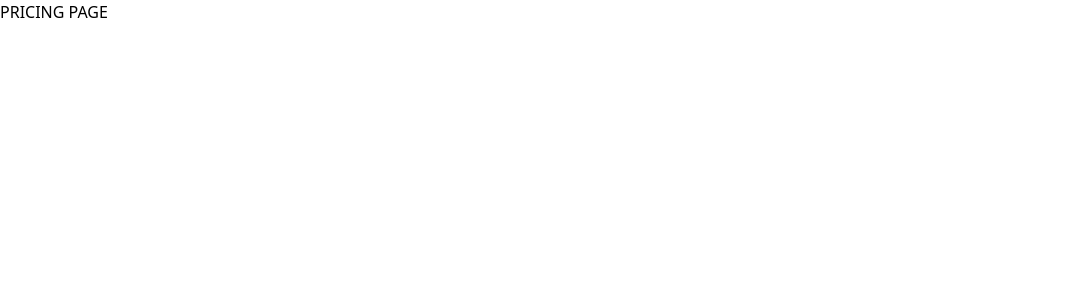
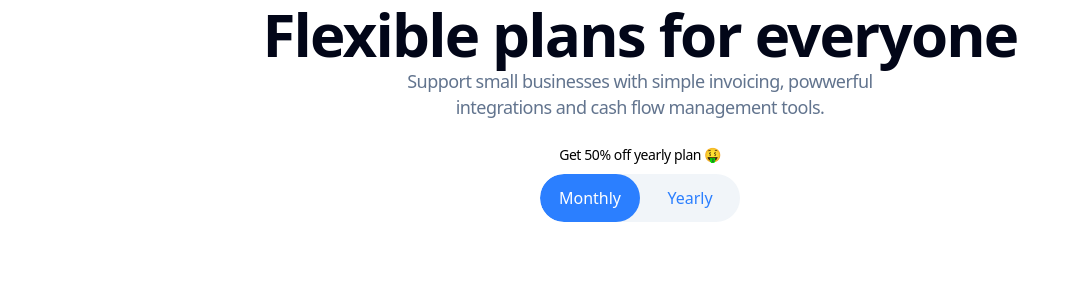
Before and after one commit to Johnedorhe/zeepay-replica, a React (Vite) app: page /zeepay-replica/pricing in a window 1280 px wide. Shown: the top 300 px of the page, without its empty margins (0-1079 px from the left). Built offline with nearby package versions, Linux system fonts and the light colour scheme.

Commit message:
First commit for the pricing page

```diff
--- a/src/App.jsx
+++ b/src/App.jsx
@@ -21,7 +21,9 @@ const showNavFooter = !noNavFooterRoutes.includes(location.pathname);
       <main>
         <Outlet />
       </main>
+      <footer className="text-center">
       {showNavFooter && <Footer />}
+      </footer>
   </div>
   )
 }
--- a/src/pages/homepage.jsx
+++ b/src/pages/homepage.jsx
@@ -19,17 +19,17 @@ const Homepage = () => {
         <p className='text-sm text-gray-800 mt-6'>Trusted by 500+ Companies</p>
 
         <div className='flex gap-6'>
-            <img src="/patreon-logo.svg" className='opacity-80' alt="patreon" width={40} />
-            <img src="/Uber-Logo.svg" className='opacity-80' alt="uber" width={40}/>
-            <img src="/shopify-logo.svg" className='opacity-80' alt="shopify" width={40} />
-            <img src="/Visa-logo.svg" className='opacity-80' alt="visa" width={40}/>
+            <img src="/zeepay-replica/patreon-logo.svg" className='opacity-80' alt="patreon" width={40} />
+            <img src="/zeepay-replica/Uber-Logo.svg" className='opacity-80' alt="uber" width={40}/>
+            <img src="/zeepay-replica/shopify-logo.svg" className='opacity-80' alt="shopify" width={40} />
+            <img src="/zeepay-replica/Visa-logo.svg" className='opacity-80' alt="visa" width={40}/>
         </div>
 
         </div>
 
         {/* picture section */}
         <div className='flex-1 pt-4 relative overflow-hidden'>
-            <img src="/hero.svg" alt="hero" className='mb-0 w-[380px] h-[650px] absolute top-16' />
+            <img src="/zeepay-replica/hero.svg" alt="hero" className='mb-0 w-[380px] h-[650px] absolute top-16' />
         </div>
     </section>
 
@@ -40,7 +40,7 @@ const Homepage = () => {
           <article className='flex gap-3'>
             {/* first box */}
             <div className='flex flex-col items-center justify-center bg-blue-100 flex-3 p-4 rounded-md'>
-              <img src="/second.png" alt="currency" className='mb-0'/>
+              <img src="/zeepay-replica/second.png" alt="currency" className='mb-0'/>
               <h2 className='text-lg font-semibold'>Multi Currency Support</h2>
               <p>Handle all your seamlessly across different currencies with Zeepay. Whether it's for personal or business needs, our app empowers you to manage transactions effectivel, ensuring you stay organized and in control of your financial operations.</p>
             </div>
@@ -75,7 +75,7 @@ const Homepage = () => {
           </div>
             {/* fourth box */}
             <div className='bg-blue-100 flex flex-col gap-2 items-center justify-center flex-3 rounded-lg p-2'>
-              <img src="/third.png" alt="Integration" className='mb-5'/>
+              <img src="/zeepay-replica/third.png" alt="Integration" className='mb-5'/>
               <h3 className='font-semibold'>Effortless Integration</h3>
               <p>Zeepay seamlessly integrates with your existing financial systems and tools. From invoicing to payroll, our platform works in harmony with your business, providing a hassle-free experience that saves you time and effort.</p>
             </div>
@@ -88,19 +88,19 @@ const Homepage = () => {
           <h1>How It Works</h1>
           <article className='flex gap-3'>
           <div className='rounded flex flex-col gap-2'>
-            <img src="/fourth.svg" alt="fourth-pic" />
+            <img src="/zeepay-replica/fourth.svg" alt="fourth-pic" />
             <p className='text-sm bg-blue-100 p-1 rounded w-fit'>Step 1</p>
             <h3 className='font-semibold'>Easy Sign Up</h3>
             <p className='text-sm text-gray-500'>Create your account in seconds and unlock all the features waiting for you. Start exploring today!</p>
           </div>
           <div className='rounded flex flex-col gap-2'>
-            <img src="/fifth.svg" alt="fifth-pic" />
+            <img src="/zeepay-replica/fifth.svg" alt="fifth-pic" />
             <p className='text-sm bg-blue-100 p-1 rounded w-fit'>Step 2</p>
             <h3 className='font-semibold'>Link Your Bank Account</h3>
             <p className='text-sm text-gray-500'>Connect your bank account in just a few clicks for fast, secure access to all your financial features.</p>
           </div>
           <div className='rounded flex flex-col gap-2'>
-            <img src="/sixth.svg" alt="sixth-pic" />
+            <img src="/zeepay-replica/sixth.svg" alt="sixth-pic" />
             <p className='text-sm bg-blue-100 p-1 rounded w-fit'>Step 3</p>
             <h3 className='font-semibold'>Begin Your Transactions</h3>
             <p className='text-sm text-gray-500'>Seamless, secure transactions at your fingertips. Start now and simplify your financial journey.</p>
@@ -192,7 +192,7 @@ const Homepage = () => {
         {/* SIXTH SECTION */}
       <section className='flex flex-col justify-center items-center gap-3 bg-purple-950 p-12 w-full'>
         <div>
-          <img src="/logo.svg" alt="logo" />
+          <img src="/zeepay-replica/logo.svg" alt="logo" />
         </div>
         <h1 className='text-4xl text-white font-bold'><span className='block'>Get Started with</span> <span className='block text-center'>Zeepay Today</span></h1>
         <p className='text-sm text-white'>Experience seamless, secure transactions at your fingertips. Sign up now <span className='block text-center'>and simplify your payments with just a few taps!</span></p>
@@ -204,7 +204,7 @@ const Homepage = () => {
         <article className='flex justify-between items-start w-full'>
           <div className='flex-2'>
             <div className='flex gap-1 mb-2.5'>
-              <img src="/logo.svg" alt="logo" width={25} /> Zeepay
+              <img src="/zeepay-replica/logo.svg" alt="logo" width={25} /> Zeepay
             </div>
             <p className='text-sm text-gray-500'>Find quick solutions and helpful tips for using <span className='block'> Zeepay. We’ve compiled answers to the most</span> <span className='block'> frequently asked questions right here.</span></p>
           </div>
--- a/src/pages/nav.jsx
+++ b/src/pages/nav.jsx
@@ -5,7 +5,7 @@ function Nav() {
     <div className="flex justify-between items-center p-4 px-12">
       <div>
         <Link to="/" className="flex gap-1">
-        <img src="/logo.svg" alt="logo" width={25} /> Zeepay
+        <img src="/zeepay-replica/logo.svg" alt="logo" width={25} /> Zeepay
         </Link>
       </div>
 
--- a/src/pages/pricing.jsx
+++ b/src/pages/pricing.jsx
@@ -1,11 +1,61 @@
-
-
-import React from 'react'
+import React, { useState } from 'react'
 
 const Pricing = () => {
+  const [active, setActive] = useState("monthly")
+
   return (
     <div>
-      PRICING PAGE
+      {/* Section 1 */}
+      <section>
+        <h1 className='text-slate-950 font-semibold text-[60px] leading-[68px] tracking-[-0.03em] text-center'>
+          Flexible plans for everyone
+        </h1>
+        <p className='text-slate-500 font-inter font-normal text-[18px] leading-[26px] tracking-[-0.03em] text-center'>
+          Support small businesses with simple invoicing, powwerful
+          <span className='block'>integrations and cash flow management tools.</span>
+        </p>
+
+        <div className='flex flex-col items-center gap-2 mt-6'>
+          <p className='font-normal text-[14px] leading-[22px] tracking-[-0.03em] text-center'>
+            Get 50% off yearly plan 🤑
+          </p>
+
+          {/* Toggle buttons with sliding background */}
+          <div className="relative flex rounded-full bg-slate-100 w-[200px] overflow-hidden">
+            {/* Sliding background */}
+            <div
+              className="absolute h-full w-1/2 bg-blue-500 rounded-full transition-transform duration-300 ease-in-out"
+              style={{
+                transform: active === "monthly" ? "translateX(0)" : "translateX(100%)",
+              }}
+            ></div>
+
+            {/* Buttons */}
+            <button
+              onClick={() => setActive("monthly")}
+              className={`relative z-10 w-1/2 p-3 text-center transition-colors duration-300 ${
+                active === "monthly" ? "text-white" : "text-blue-500"
+              }`}
+            >
+              Monthly
+            </button>
+            <button
+              onClick={() => setActive("yearly")}
+              className={`relative z-10 w-1/2 p-3 text-center transition-colors duration-300 ${
+                active === "yearly" ? "text-white" : "text-blue-500"
+              }`}
+            >
+              Yearly
+            </button>
+          </div>
+        </div>
+      </section>
+
+      {/* Section 2 */}
+      <section></section>
+
+      {/* Section 3 */}
+      <section></section>
     </div>
   )
 }
```
